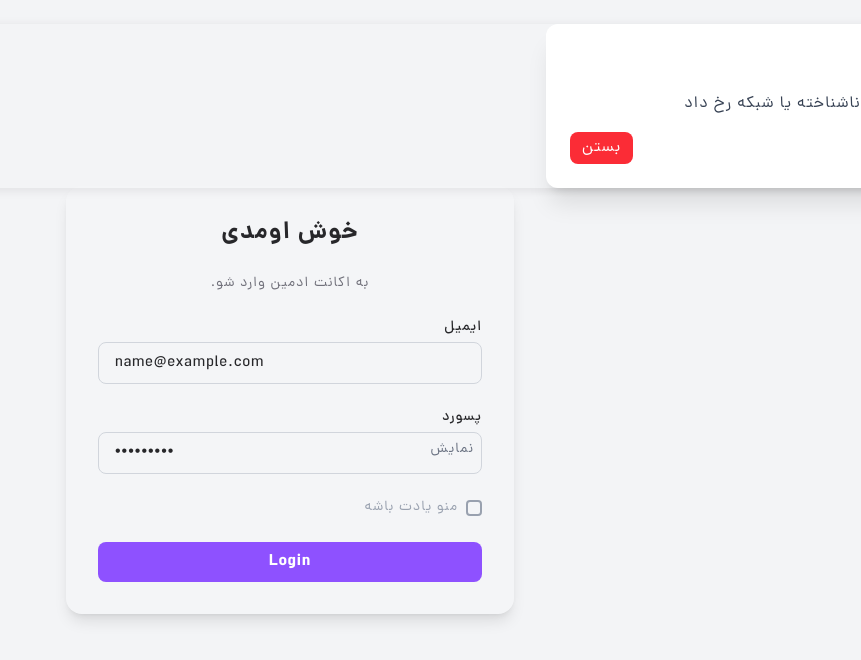
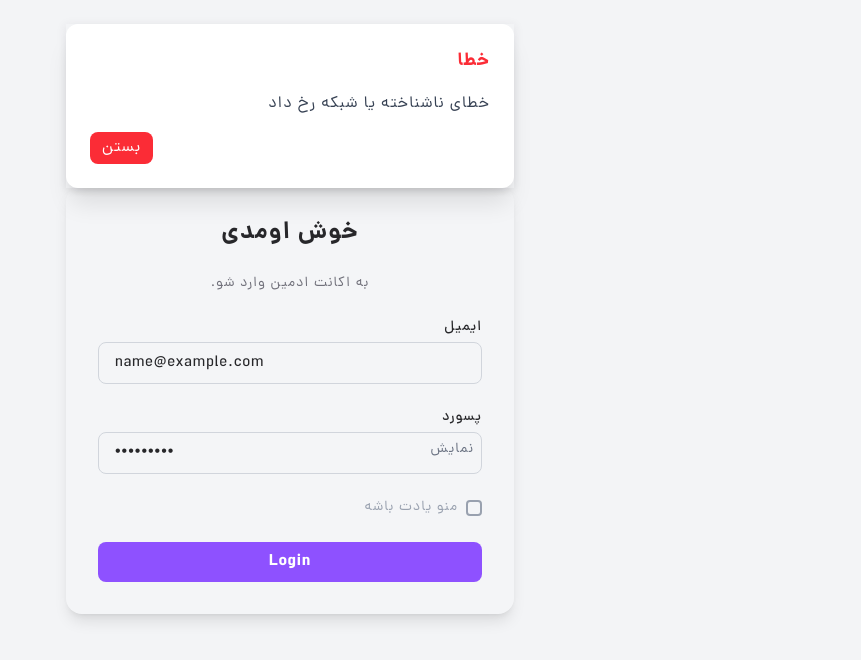
Before and after one commit to homow/home-nest-admin-react, a React (Vite) app: page /login in a window 1280 px wide. Both pictures are taken after typing "name@example.com", "Sample123" into the empty fields and a click on the button "Login". Shown: the top 660 px of the page, without its empty margins (419-1280 px from the left). Built offline with nearby package versions, Linux system fonts and the light colour scheme; no server answers.

Commit message:
update UI in Modals

```diff
--- a/src/components/ui/AlertModal.jsx
+++ b/src/components/ui/AlertModal.jsx
@@ -13,8 +13,8 @@ export default function AlertModal({message, isOpen, type = "error"}) {
     }, [isOpen]);
 
     return (
-        <div className={cn(`fixed top-6 right-0 left-0 flex items-center justify-center shadow-custom z-30 ${open ? "block" : "hidden"}`)}>
-            <div className="bg-white dark:bg-gray-800 rounded-xl shadow-xl max-w-sm w-full p-6 space-y-4">
+        <div className={cn(`fixed top-6 left-1/2 max-w-md w-full -translate-x-1/2 flex items-center justify-center shadow-custom z-30 ${open ? "block" : "hidden"}`)}>
+            <div className="bg-white dark:bg-gray-800 rounded-xl shadow-xl w-full p-6 space-y-4">
                 <h3 className={`text-lg font-semibold ${bgHeader}`}>
                     {title}
                 </h3>
--- a/src/components/ui/ConfirmModal.jsx
+++ b/src/components/ui/ConfirmModal.jsx
@@ -18,7 +18,7 @@ export default function ConfirmModal({isOpen, message, title = "تأیید", onC
                 isOpen ? "block" : "hidden"
             }`)}
         >
-            <div className="bg-white dark:bg-gray-800 rounded-xl shadow-xl max-w-sm w-full p-6 space-y-6">
+            <div className="bg-white dark:bg-gray-800 rounded-xl shadow-xl w-full p-6 space-y-6">
                 <h3 className={cn(`text-lg font-semibold ${modalHeaderColor}`)}>{title}</h3>
                 <p className="text-gray-700 dark:text-gray-300">{message}</p>
                 <div className="flex justify-end gap-3">
--- a/src/context/AuthContext.jsx
+++ b/src/context/AuthContext.jsx
@@ -26,6 +26,7 @@ function AuthProvider({children}) {
                 if (res?.ok) {
                     setAuthInfo({userData: res.user, token: res.accessToken});
                 } else {
+                    console.log("res no ok:", res)
                     setAuthInfo({userData: null, token: null});
                 }
                 setLoading(false);
--- a/src/pages/Login/index.jsx
+++ b/src/pages/Login/index.jsx
@@ -38,8 +38,11 @@ export default function Login() {
             const res = await login(userInfo);
 
             if (res.ok && res.user.role === "admin") {
-                setAuthInfo({userData: res.user, token: res.accessToken});
                 setAlertModal({isOpen: true, type: "success", message: "خب، بالاخره وارد شدی."});
+
+                setTimeout(() => {
+                    setAuthInfo({userData: res.user, token: res.accessToken});
+                }, 3000)
             }
 
         } catch (err) {
```
